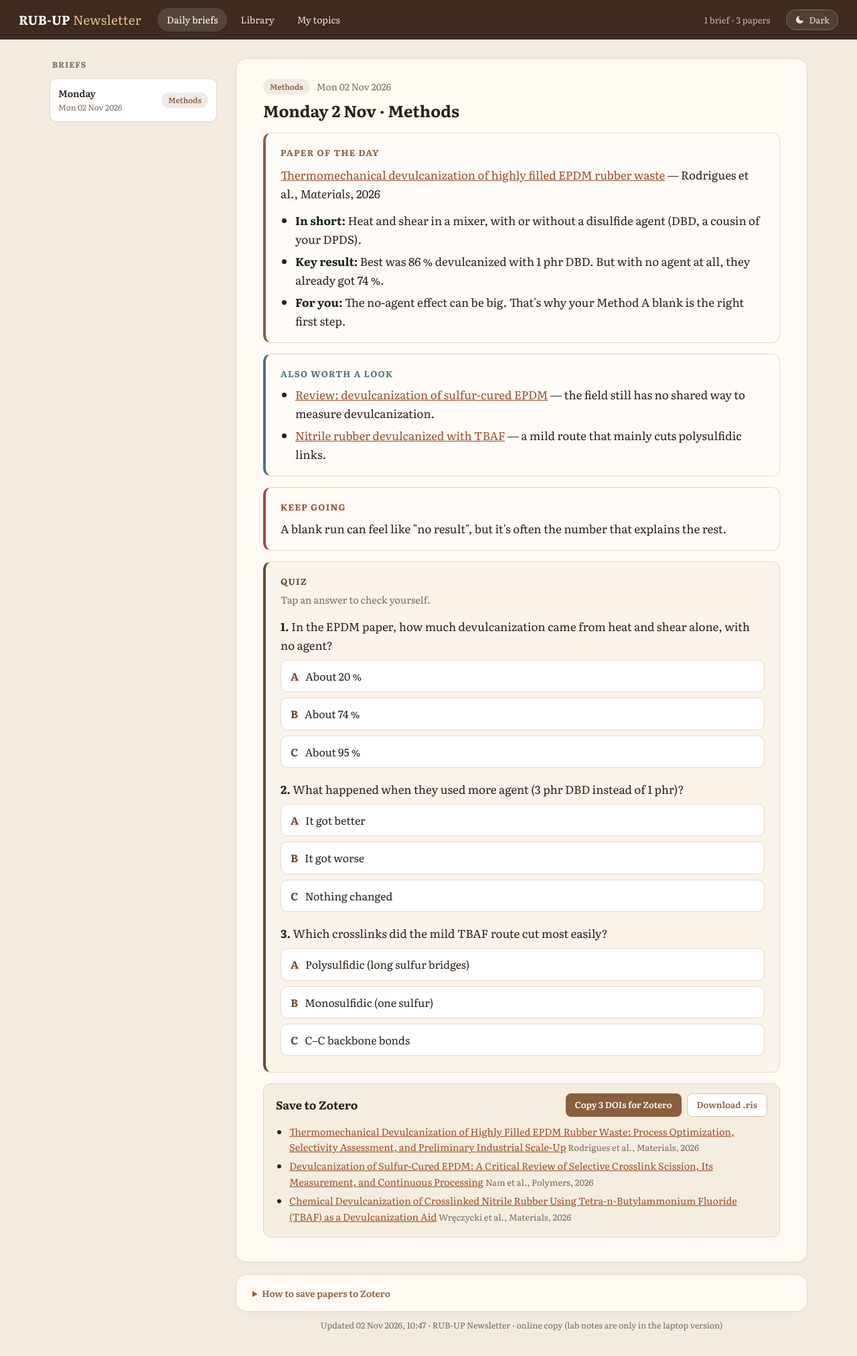
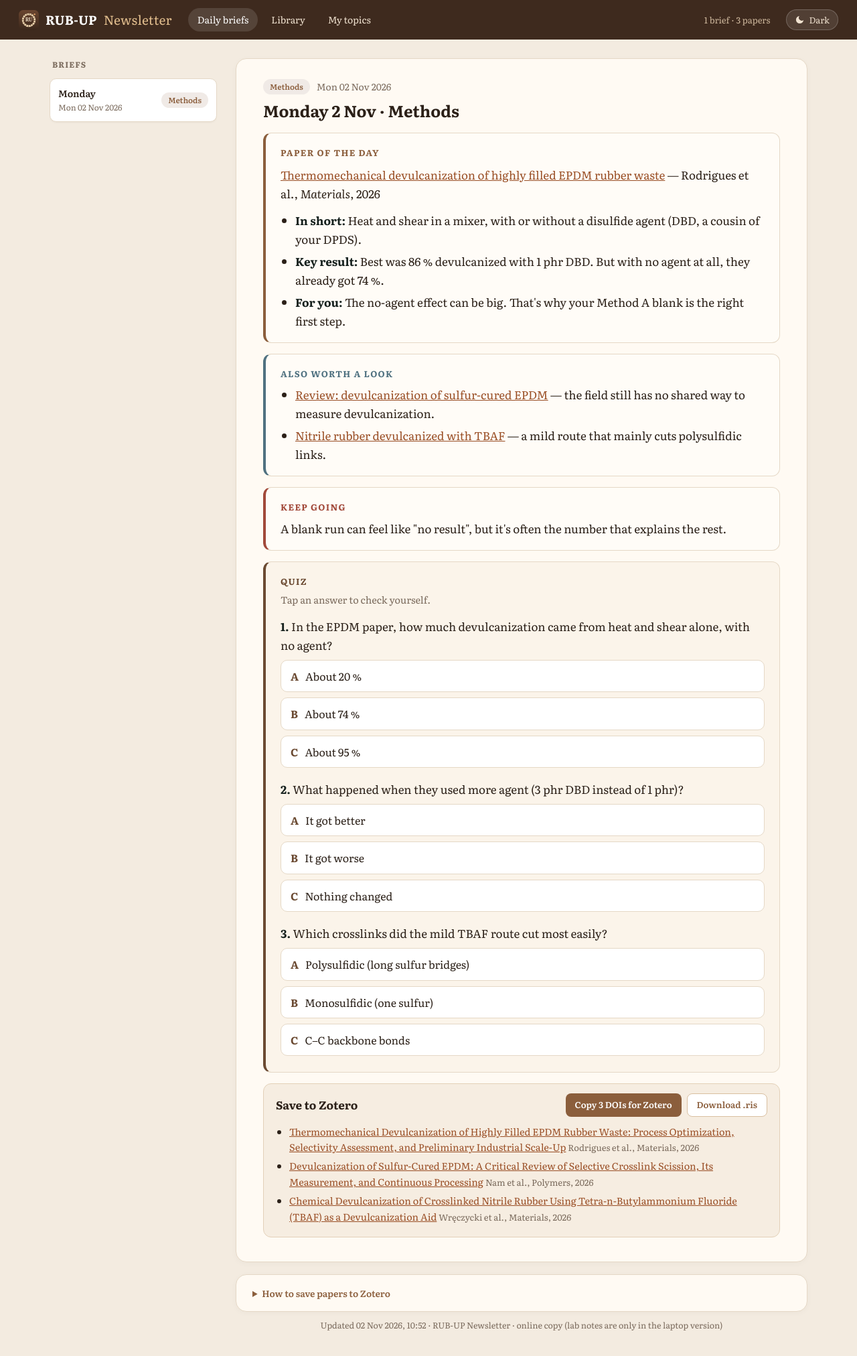
Before and after one commit to yonchenh/rub-up, a plain HTML site: page index.html in a window 1280 px wide. Shown: the whole page at 67% size. Drawn offline with Linux system fonts and the light colour scheme.

Commit message:
Update RUB-UP Newsletter: index.html

```diff
--- a/index.html
+++ b/index.html
@@ -5,6 +5,12 @@
 <meta name="viewport" content="width=device-width, initial-scale=1">
 <meta name="robots" content="noindex, nofollow">
 <title>RUB-UP Newsletter</title>
+<link rel="icon" type="image/svg+xml" href="icon.svg">
+<link rel="icon" type="image/png" sizes="512x512" href="icon-512.png">
+<link rel="apple-touch-icon" href="apple-touch-icon.png">
+<link rel="manifest" href="manifest.json">
+<meta name="apple-mobile-web-app-title" content="RUB-UP">
+<meta name="theme-color" content="#3e2a1e">
 <script>
   (function () {
     var t = null;
@@ -25,6 +31,8 @@
   header { position:sticky; top:0; z-index:5; background:#3e2a1e; color:#fff;
            display:flex; align-items:center; gap:24px; padding:12px 28px; flex-wrap:wrap; }
   header h1 { font-size:19px; margin:0; letter-spacing:.3px; }
+  header h1 { display:flex; align-items:center; gap:10px; }
+  header h1 .logo { width:30px; height:30px; }
   header h1 span { color:#e3bf8f; font-weight:400; }
   nav { display:flex; gap:6px; }
   nav a { color:#f0e2d0; text-decoration:none; padding:6px 14px; border-radius:20px; font-size:14px; }
@@ -151,7 +159,7 @@
 </head>
 <body>
 <header>
-  <h1>RUB-UP <span>Newsletter</span></h1>
+  <h1><img class="logo" src="icon.svg" alt="">RUB-UP <span>Newsletter</span></h1>
   <nav>
     <a href="#d-2026-11-02_Methods" id="nav-briefs">Daily briefs</a>
     <a href="#library" id="nav-library">Library</a>
@@ -247,7 +255,7 @@
         <li>Tip: make a Zotero collection called <em>RUB-UP readings</em> and select it before you paste, so everything lands there.</li>
       </ol>
     </details>
-    <footer>Updated 02 Nov 2026, 10:47 · RUB-UP Newsletter · online copy (lab notes are only in the laptop version)</footer>
+    <footer>Updated 02 Nov 2026, 10:52 · RUB-UP Newsletter · online copy (lab notes are only in the laptop version)</footer>
   </main>
 </div>
 <div id="toast"></div>
```
